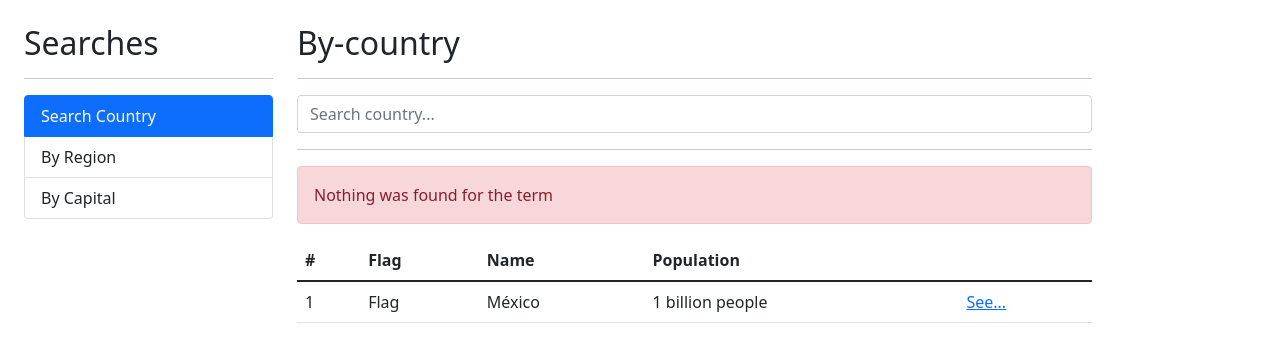
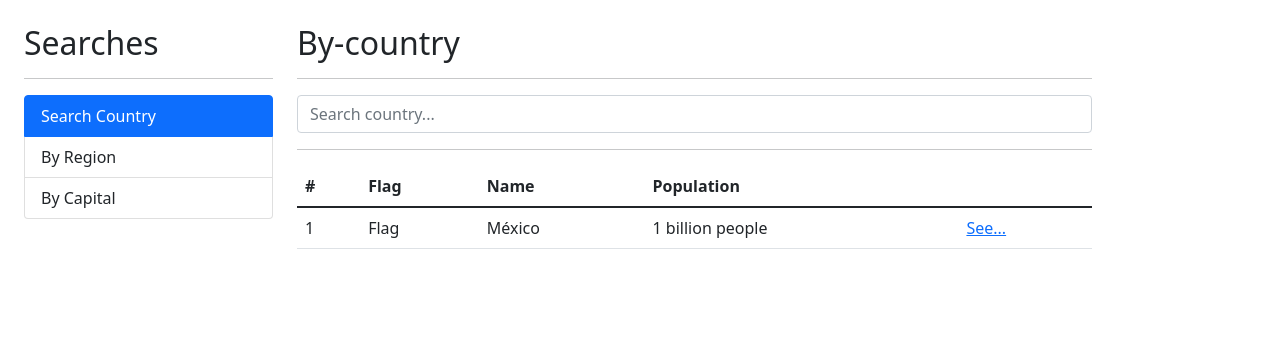
Before and after one commit to EduardoUDG/Angular_countries-app, an Angular app: page / in a window 1280 px wide. Shown: the top 362 px of the page. Built offline with nearby package versions, Linux system fonts and the light colour scheme.

Commit message:
Error management

```diff
--- a/src/app/country/pages/by-country/by-country.component.html
+++ b/src/app/country/pages/by-country/by-country.component.html
@@ -17,12 +17,12 @@
 
 <hr>
 
-<div class="alert alert-danger">
-  Nothing was found for the term {{ term }}
+<div *ngIf="hasError" class="alert alert-danger">
+  The {{ term }} was not found
 </div>
 
 
-<div class="row">
+<div *ngIf="!hasError" class="row">
   <div class="col">
 
     <table class="table table-hover">
--- a/src/app/country/pages/by-country/by-country.component.ts
+++ b/src/app/country/pages/by-country/by-country.component.ts
@@ -10,6 +10,7 @@ import { CountryService } from '../../services/country.service';
 export class ByCountryComponent {
 
   term: string = '';
+  hasError: boolean = false;
 
 
   constructor( private countryService: CountryService ) { }
@@ -17,11 +18,15 @@ export class ByCountryComponent {
 
 
   search(): void {
+    this.hasError = false;
     console.log( this.term );
+
     this.countryService.serachContry( this.term )
-      .subscribe( resp => console.log( resp ) );
-
-    this.term = '';
+      .subscribe( (resp) => {
+        console.log( resp );
+      }, ( err ) => {
+        this.hasError = true;
+      });
   }
 
 }
```
